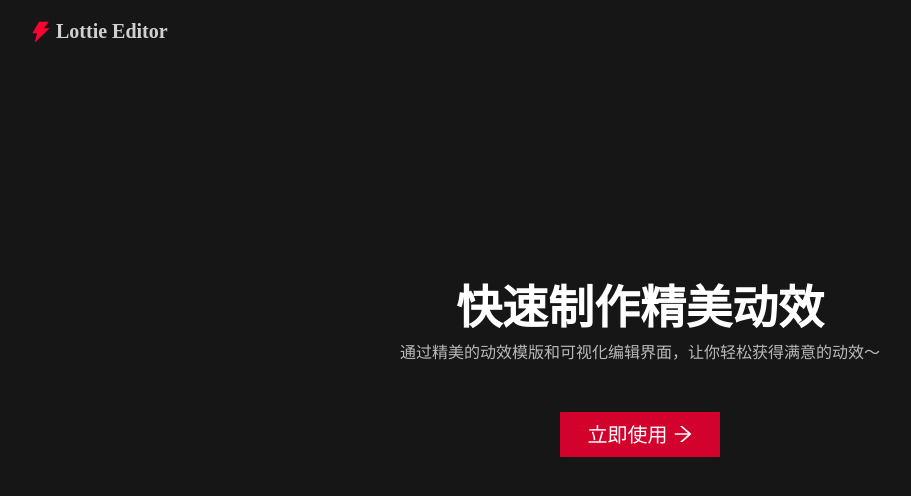
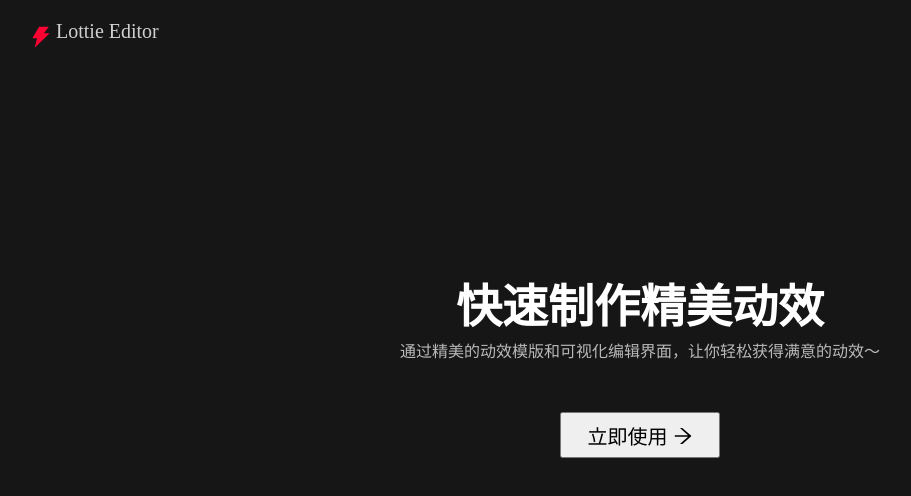
Before and after one commit to paiangit/easy-effect, a React (Create React App) app: page / in a window 1280 px wide. Shown: the top 496 px of the page, without its empty margins (0-911 px from the left). Built offline with nearby package versions, Linux system fonts and the light colour scheme.

Commit message:
refactor: logo component

```diff
--- a/craco.config.js
+++ b/craco.config.js
@@ -20,8 +20,10 @@ module.exports = {
       options: {
         lessLoaderOptions: {
           lessOptions: {
-            // modifyVars: { '@primary-color': '#1DA57A' }
             javascriptEnabled: true,
+            modifyVars: {
+              '@primary-color': '#d3022d',
+            },
           }
         }
       },
--- /dev/null
+++ b/src/components/Logo.module.less
@@ -0,0 +1,13 @@
+.logo {
+  display: flex;
+  justify-content: center;
+  font-size: 20px;
+  color: rgba(255, 255, 255, .8);
+
+  :global(.anticon-thunderbolt) {
+    margin-right: 4px;
+    margin-top: 6px;
+    font-size: 22px;
+    color: #ff0033;
+  }
+}
--- /dev/null
+++ b/src/components/Logo.tsx
@@ -0,0 +1,10 @@
+import { ThunderboltFilled } from '@ant-design/icons';
+import style from './Logo.module.less';
+
+function Logo(props) {
+  return (
+    <div className={`${style.logo} ${props.className}`}><ThunderboltFilled /><span className={style.text}>Lottie Editor</span></div>
+  );
+}
+
+export default Logo;
--- a/src/features/home/MainPage.module.less
+++ b/src/features/home/MainPage.module.less
@@ -10,26 +10,15 @@
   align-items: center;
   justify-content: center;
 
-  :global(.anticon-thunderbolt) {
-    margin-right: 4px;
-    margin-top: 1px;
-    font-size: 22px;
-    color: #ff0033;
-  }
-
   :global(.anticon-arrow-right) {
-    margin-left: 5px;
+    margin-left: 0px;
   }
 }
 
 .logo {
   position: absolute;
-  display: flex;
-  justify-content: center;
   left: 30px;
   top: 20px;
-  font-size: 20px;
-  color: rgba(255, 255, 255, .8);
 }
 
 .brief {
@@ -47,15 +36,13 @@
 
 .button {
   margin-top: 50px;
-  display: block;
-  width: 120px;
+  width: 160px;
+  height: 46px;
   padding: 12px 20px;
-  background-color: #d3022d;
-  text-align: center;
-  text-decoration: none;
   line-height: 20px;
   font-size: 20px;
-  border-radius: 1px;
-  color: #fff;
-  cursor: pointer;
 }
+
+:global(.anticon-arrow-right) {
+  margin-left: 5px!important;
+}
--- a/src/features/home/MainPage.tsx
+++ b/src/features/home/MainPage.tsx
@@ -1,15 +1,25 @@
-import { ArrowRightOutlined, ThunderboltFilled } from '@ant-design/icons';
+import React from 'react';
+import { useNavigate } from 'react-router-dom';
+import { ArrowRightOutlined } from '@ant-design/icons';
+import { Button } from 'antd';
+import Logo from '~components/Logo';
 import style from './MainPage.module.less';
 
 function MainPage() {
+  const navigate = useNavigate();
+
+  const handleClick = () => {
+    navigate('/editor');
+  };
+
   return (
     <div className={style['main-page']}>
-      <h2 className={style.logo}><ThunderboltFilled /><span>Lottie Editor</span></h2>
+      <Logo className={style.logo}/>
       <p className={style.brief}>快速制作精美动效</p>
       <p className={style.description}>通过精美的动效模版和可视化编辑界面，让你轻松获得满意的动效～</p>
-      <a href="/editor" className={style.button}>立即使用<ArrowRightOutlined /></a>
+      <Button className={style.button} type="primary" onClick={handleClick}>立即使用<ArrowRightOutlined /></Button>
     </div>
   );
 }
 
-export default MainPage;
+export default React.memo(MainPage, () => false);
```
